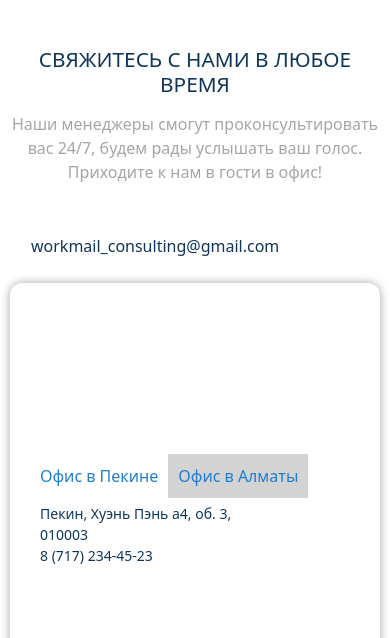
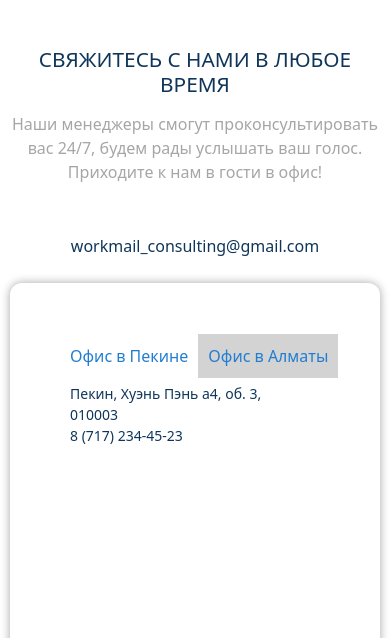
Before and after one commit to bomba65/bomba65.github.io, a PHP site: page /chinaConsulting/index.html in a window 390 px wide. Shown: the part 5862-6500 px from the top of the page. Run offline with PHP 8.4, Linux system fonts and the light colour scheme; some web fonts are replaced.

Commit message:
Add responsive map 2

```diff
--- a/chinaConsulting/resources/css/queries.css
+++ b/chinaConsulting/resources/css/queries.css
@@ -28,8 +28,8 @@
     }
     .map-info-container { }
     .inner-info-container {
-        top: 220px;
-        left: 20px;
+        top: 100px;
+        left: 50px;
         position: absolute;
         z-index: 999;
     }
@@ -65,6 +65,10 @@
     }
 
     .qr-code {display: none;}
+
+    .map-info-container {
+        width: 100%;
+    }
 }
 
 /* Small phones to small tablets: from 481px to 767px */
@@ -140,4 +144,9 @@
     .feature.grey .row div {margin-right: 0;}
 
     .section-features button { padding-left: 10px; padding-right: 10px;}
+
+    .map-mail {
+        text-align: center;
+        margin-left: 0;
+    }
 }
```
